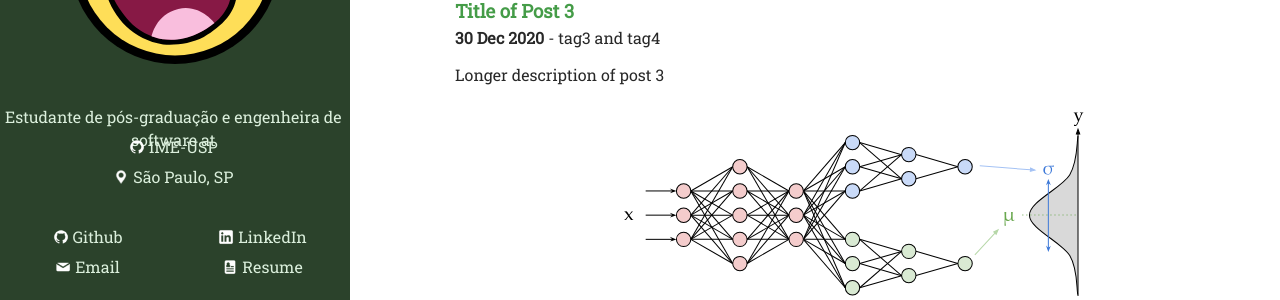
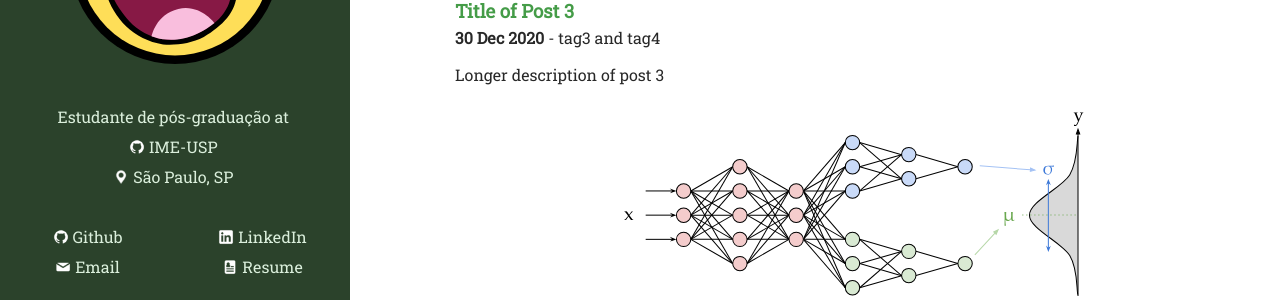
Before and after one commit to natalia-sa/natalia-sa.github.io, a Jekyll site: the page built from index.html, in a window 1280 px wide. Shown: the part 262-562 px from the top of the page. Built offline with Jekyll 4.4.1, drawn with Linux system fonts in a browser that asks for light colours.

Commit message:
Update position in _config.yml

```diff
--- a/_config.yml
+++ b/_config.yml
@@ -1,6 +1,6 @@
 # Info about you
 name: Natália Salvino André
-position: Estudante de pós-graduação e engenheira de software
+position: Estudante de pós-graduação
 email: natalia.andre@ime.usp.br
 company_name: IME-USP
 company_url: https://www.ime.usp.br/
```
